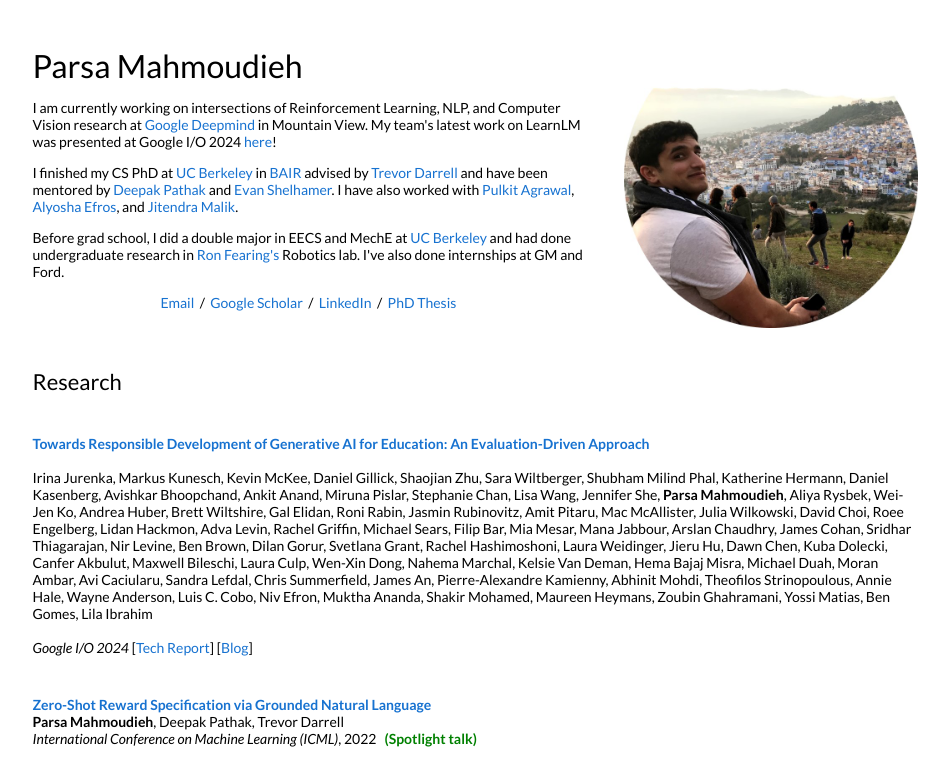
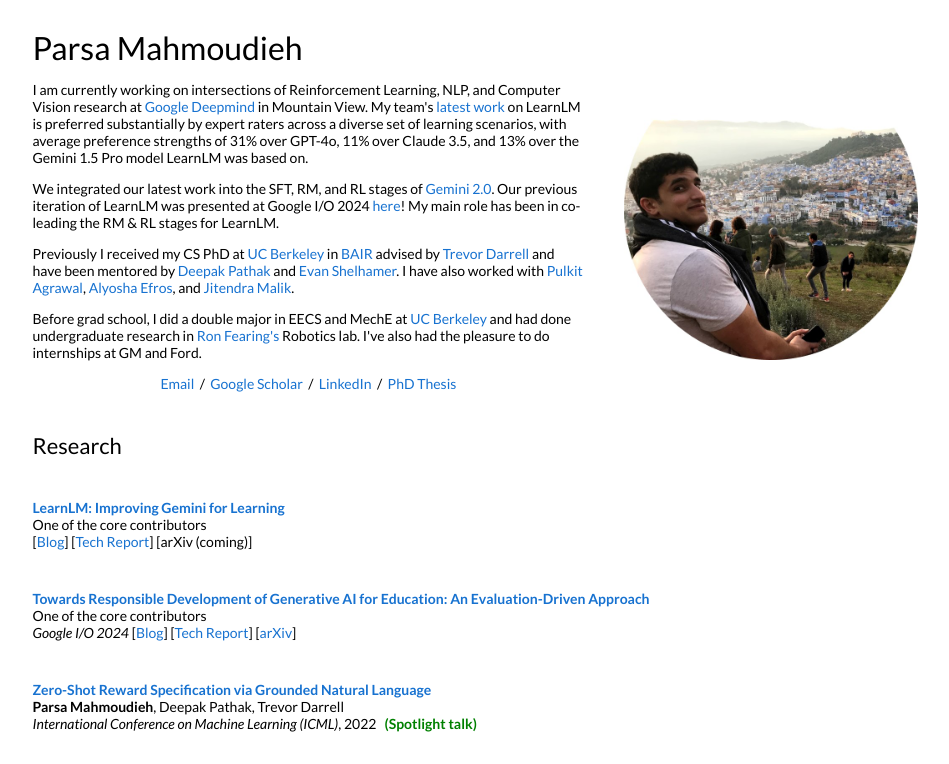
Before and after one commit to parsa-m/parsa-m.github.io, a plain HTML site: page index.htm in a window 1280 px wide. Shown: the top 764 px of the page, without its empty margins (165-1114 px from the left). Drawn offline with Linux system fonts and the light colour scheme.

Commit message:
Update index.htm
adding late 2024 work

```diff
--- a/index.htm
+++ b/index.htm
@@ -92,13 +92,15 @@
         </p>
         <p>
           I am currently working on intersections of Reinforcement Learning, NLP, and Computer Vision research at <a href="https://www.deepmind.com/">Google Deepmind</a> in Mountain View.
-          My team's latest work on LearnLM was presented at Google I/O 2024 <a href="https://blog.google/outreach-initiatives/education/google-learnlm-gemini-generative-ai/">here</a>!
+          My team's <a href="https://blog.google/feed/learnlm-technical-report/">latest work</a> on LearnLM is preferred substantially by expert raters across a diverse set of learning scenarios, with average preference strengths of 31% over GPT-4o, 11% over Claude 3.5, and 13% over the Gemini 1.5 Pro model LearnLM was based on.
         </p>
-        <p>I finished my CS PhD at <a href="http://www.eecs.berkeley.edu/">UC Berkeley</a> in <a href="https://bair.berkeley.edu/">BAIR</a> advised by <a href="https://people.eecs.berkeley.edu/~trevor/">Trevor Darrell</a> and have been mentored by <a href="https://www.cs.cmu.edu/~dpathak/">Deepak Pathak</a> and <a href="http://imaginarynumber.net/">Evan Shelhamer</a>. I have also worked with <a href="https://people.csail.mit.edu/pulkitag/">Pulkit Agrawal</a>, <a href="http://www.eecs.berkeley.edu/~efros/">Alyosha Efros</a>, and <a href="https://people.eecs.berkeley.edu/~malik/">Jitendra Malik</a>. <!-- Most of my research has focused on how to minimize human supervision and annotation needed for learning and specifying multi-task policies by leveraging self-supervised learning, large language vision models, data segmentation and repurposing, and many other techniques.  -->
+        <p>
+          We integrated our latest work into the SFT, RM, and RL stages of <a href="https://blog.google/technology/google-deepmind/google-gemini-ai-update-december-2024/">Gemini 2.0</a>. Our previous iteration of LearnLM was presented at Google I/O 2024 <a href="https://blog.google/outreach-initiatives/education/google-learnlm-gemini-generative-ai/">here</a>! My main role has been in co-leading the RM & RL stages for LearnLM.
+        </p>
+        <p>Previously I received my CS PhD at <a href="http://www.eecs.berkeley.edu/">UC Berkeley</a> in <a href="https://bair.berkeley.edu/">BAIR</a> advised by <a href="https://people.eecs.berkeley.edu/~trevor/">Trevor Darrell</a> and have been mentored by <a href="https://www.cs.cmu.edu/~dpathak/">Deepak Pathak</a> and <a href="http://imaginarynumber.net/">Evan Shelhamer</a>. I have also worked with <a href="https://people.csail.mit.edu/pulkitag/">Pulkit Agrawal</a>, <a href="http://www.eecs.berkeley.edu/~efros/">Alyosha Efros</a>, and <a href="https://people.eecs.berkeley.edu/~malik/">Jitendra Malik</a>. <!-- Most of my research has focused on how to minimize human supervision and annotation needed for learning and specifying multi-task policies by leveraging self-supervised learning, large language vision models, data segmentation and repurposing, and many other techniques.  -->
         <!-- My current research interests are broadly in Reinforcement Learning, Language, and Vision. -->
         </p>
-        <p>Before grad school, I did a double major in EECS and MechE at <a href="http://www.eecs.berkeley.edu/">UC
-Berkeley</a> and had done undergraduate research in <a href="https://people.eecs.berkeley.edu/~ronf/">Ron Fearing's</a> Robotics lab. I've also done internships at GM and Ford.
+        <p>Before grad school, I did a double major in EECS and MechE at <a href="http://www.eecs.berkeley.edu/">UC Berkeley</a> and had done undergraduate research in <a href="https://people.eecs.berkeley.edu/~ronf/">Ron Fearing's</a> Robotics lab. I've also had the pleasure to do internships at GM and Ford.
         </p>
         <p align=center>
           <a href="mailto:parsa.m@berkeley.edu">Email</a> &nbsp/&nbsp
@@ -128,14 +130,35 @@ Berkeley</a> and had done undergraduate research in <a href="https://people.eecs
   <table width="100%" align="center" border="0" cellspacing="0" cellpadding="20">
 
       <td valign="top" width="100%">
+    <a href="https://services.google.com/fh/files/misc/improving-gemini-for-education_v7.pdf">
+            <papertitle>LearnLM: Improving Gemini for Learning</papertitle>
+    </a>
+    <br>One of the core contributors<br>
+        [<a href="https://blog.google/feed/learnlm-technical-report/">Blog</a>]
+        [<a href="https://services.google.com/fh/files/misc/improving-gemini-for-education_v7.pdf">Tech Report</a>]
+        [arXiv (coming)]<br>
+        <p></p>
+
+      </td>
+    </tr>
+      </table>
+
+
+  <table width="100%" align="center" border="0" cellspacing="0" cellpadding="20">
+
+      <td valign="top" width="100%">
     <a href="https://storage.googleapis.com/deepmind-media/LearnLM/LearnLM_paper.pdf">
             <papertitle>Towards Responsible Development of Generative AI for Education: An Evaluation-Driven Approach</papertitle>
     </a>
-    <br><br>
+    <br>One of the core contributors<br>
+<!--     <br><br>
 
-    Irina Jurenka, Markus Kunesch, Kevin McKee, Daniel Gillick, Shaojian Zhu, Sara Wiltberger, Shubham Milind Phal, Katherine Hermann, Daniel Kasenberg, Avishkar Bhoopchand, Ankit Anand, Miruna Pislar, Stephanie Chan, Lisa Wang, Jennifer She, <strong>Parsa Mahmoudieh</strong>, Aliya Rysbek, Wei-Jen Ko, Andrea Huber, Brett Wiltshire, Gal Elidan, Roni Rabin, Jasmin Rubinovitz, Amit Pitaru, Mac McAllister, Julia Wilkowski, David Choi, Roee Engelberg, Lidan Hackmon, Adva Levin, Rachel Griffin, Michael Sears, Filip Bar, Mia Mesar, Mana Jabbour, Arslan Chaudhry, James Cohan, Sridhar Thiagarajan, Nir Levine, Ben Brown, Dilan Gorur, Svetlana Grant, Rachel Hashimoshoni, Laura Weidinger, Jieru Hu, Dawn Chen, Kuba Dolecki, Canfer Akbulut, Maxwell Bileschi, Laura Culp, Wen-Xin Dong, Nahema Marchal, Kelsie Van Deman, Hema Bajaj Misra, Michael Duah, Moran Ambar, Avi Caciularu, Sandra Lefdal, Chris Summerfield, James An, Pierre-Alexandre Kamienny, Abhinit Mohdi, Theofilos Strinopoulous, Annie Hale, Wayne Anderson, Luis C. Cobo, Niv Efron, Muktha Ananda, Shakir Mohamed, Maureen Heymans, Zoubin Ghahramani, Yossi Matias, Ben Gomes, Lila Ibrahim<br><br>
+    Irina Jurenka, Markus Kunesch, Kevin McKee, Daniel Gillick, Shaojian Zhu, Sara Wiltberger, Shubham Milind Phal, Katherine Hermann, Daniel Kasenberg, Avishkar Bhoopchand, Ankit Anand, Miruna Pislar, Stephanie Chan, Lisa Wang, Jennifer She, <strong>Parsa Mahmoudieh</strong>, Aliya Rysbek, Wei-Jen Ko, Andrea Huber, Brett Wiltshire, Gal Elidan, Roni Rabin, Jasmin Rubinovitz, Amit Pitaru, Mac McAllister, Julia Wilkowski, David Choi, Roee Engelberg, Lidan Hackmon, Adva Levin, Rachel Griffin, Michael Sears, Filip Bar, Mia Mesar, Mana Jabbour, Arslan Chaudhry, James Cohan, Sridhar Thiagarajan, Nir Levine, Ben Brown, Dilan Gorur, Svetlana Grant, Rachel Hashimoshoni, Laura Weidinger, Jieru Hu, Dawn Chen, Kuba Dolecki, Canfer Akbulut, Maxwell Bileschi, Laura Culp, Wen-Xin Dong, Nahema Marchal, Kelsie Van Deman, Hema Bajaj Misra, Michael Duah, Moran Ambar, Avi Caciularu, Sandra Lefdal, Chris Summerfield, James An, Pierre-Alexandre Kamienny, Abhinit Mohdi, Theofilos Strinopoulous, Annie Hale, Wayne Anderson, Luis C. Cobo, Niv Efron, Muktha Ananda, Shakir Mohamed, Maureen Heymans, Zoubin Ghahramani, Yossi Matias, Ben Gomes, Lila Ibrahim<br><br> -->
 
-        <em>Google I/O 2024</em> [<a href="https://storage.googleapis.com/deepmind-media/LearnLM/LearnLM_paper.pdf">Tech Report</a>] [<a href="https://blog.google/outreach-initiatives/education/google-learnlm-gemini-generative-ai/">Blog</a>] <br>
+        <em>Google I/O 2024</em>
+        [<a href="https://blog.google/outreach-initiatives/education/google-learnlm-gemini-generative-ai/">Blog</a>]
+        [<a href="https://storage.googleapis.com/deepmind-media/LearnLM/LearnLM_paper.pdf">Tech Report</a>]
+        [<a href="https://arxiv.org/abs/2407.12687">arXiv</a>] <br>
         <p></p>
 
       </td>
```
